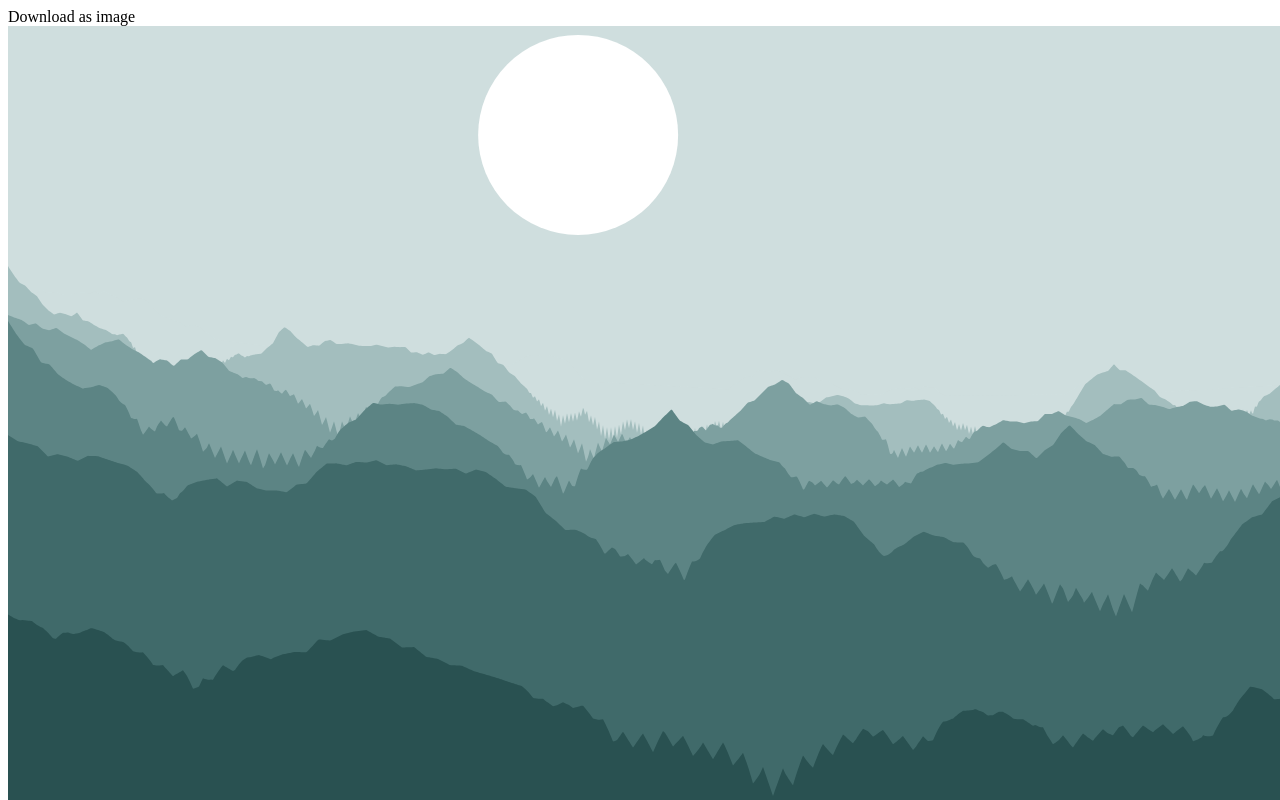
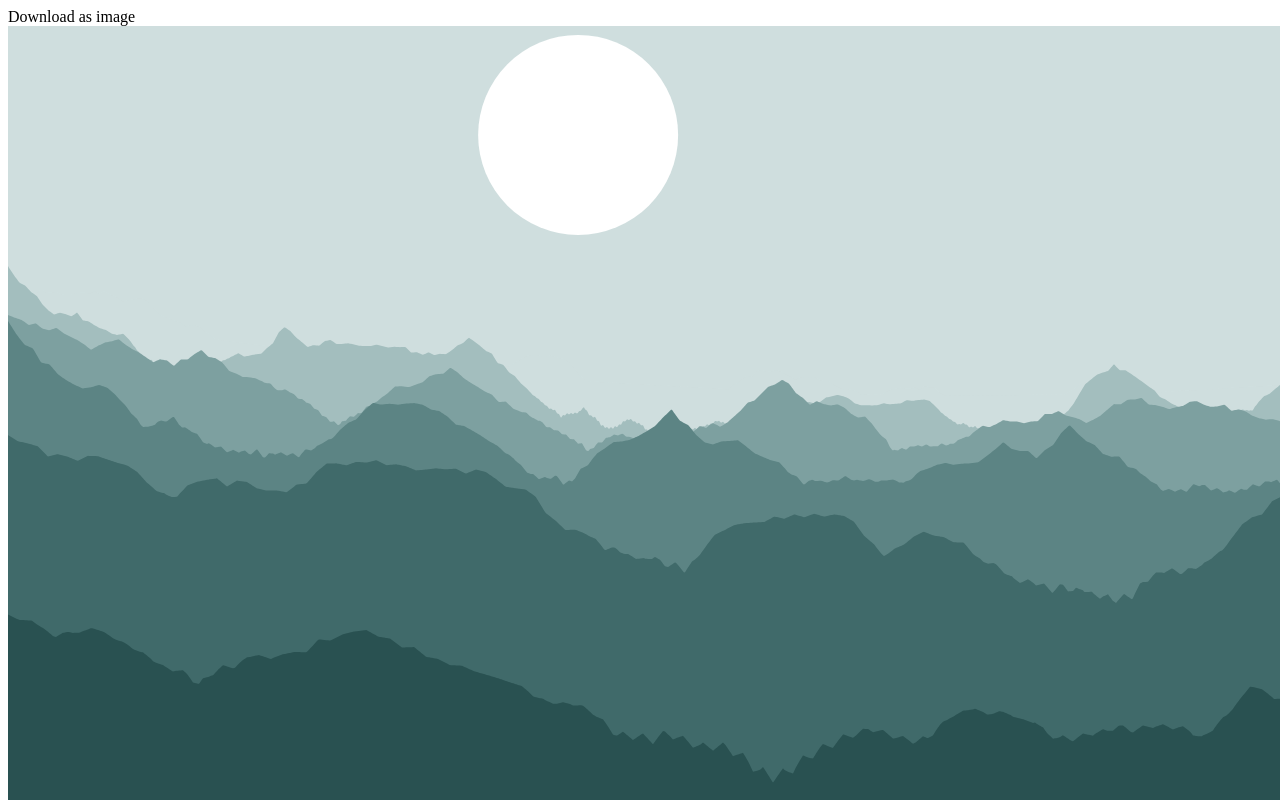
Before and after one commit to stevegolton/Landscape, a plain HTML site: page index.html in a window 1280 px wide. Shown: the top 800 px of the page. Drawn offline with nearby package versions, Linux system fonts and the light colour scheme.

Commit message:
Slightly better trees.

```diff
--- a/index.html
+++ b/index.html
@@ -70,7 +70,7 @@ function init()
 				resolution /= 2;
 			}
 			if(yp > 0)
-				yp += (yp*0.8)*perlintrees(xp/stages+1);
+				yp += yp*((1/((MAXSTAGES-stages)*(MAXSTAGES-stages)))*10)*perlintrees(xp/stages+1);
 			//yp += 10*raggeddiness(xp);
 
 			stdoffset = height/3;
```
